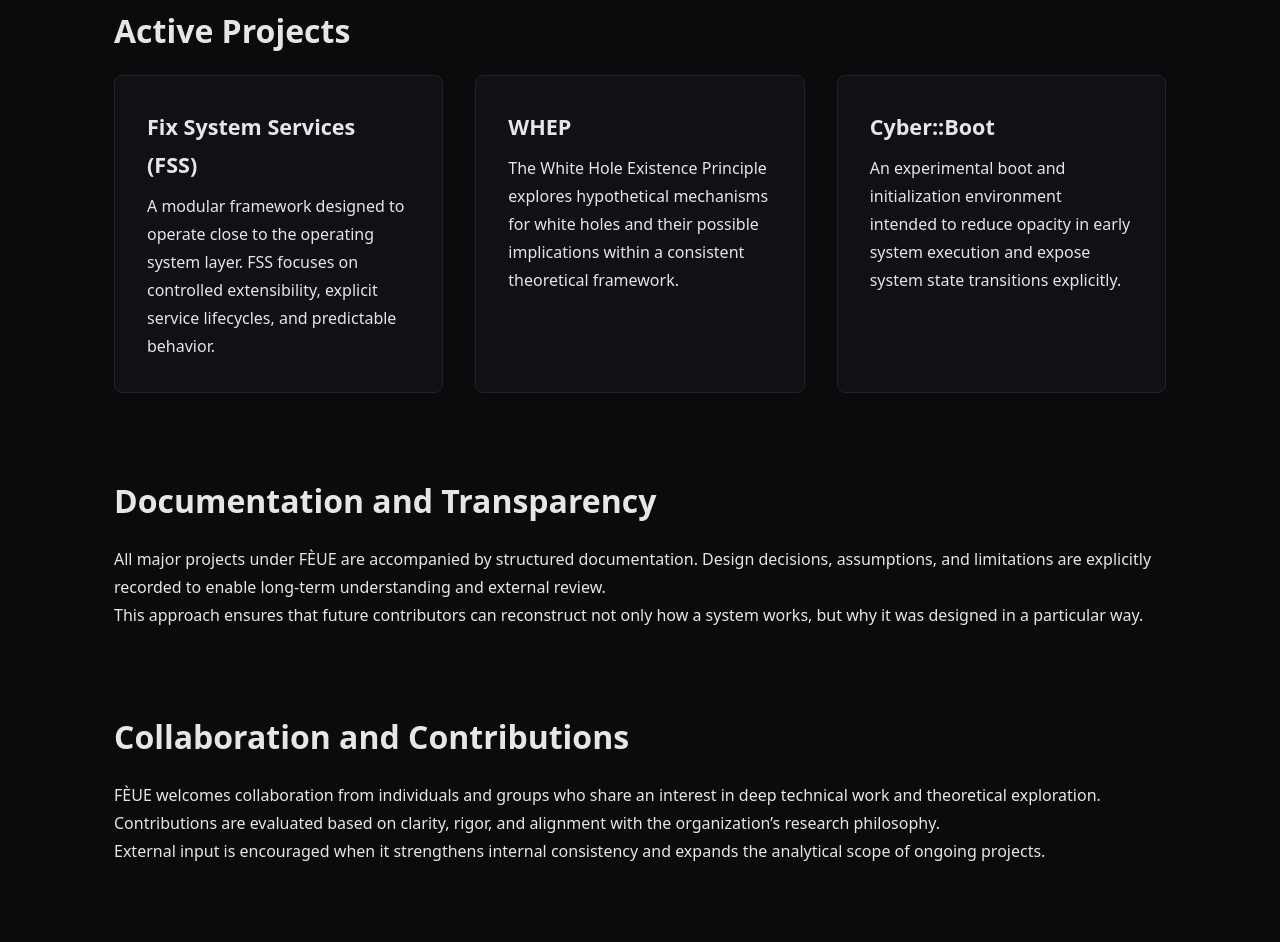
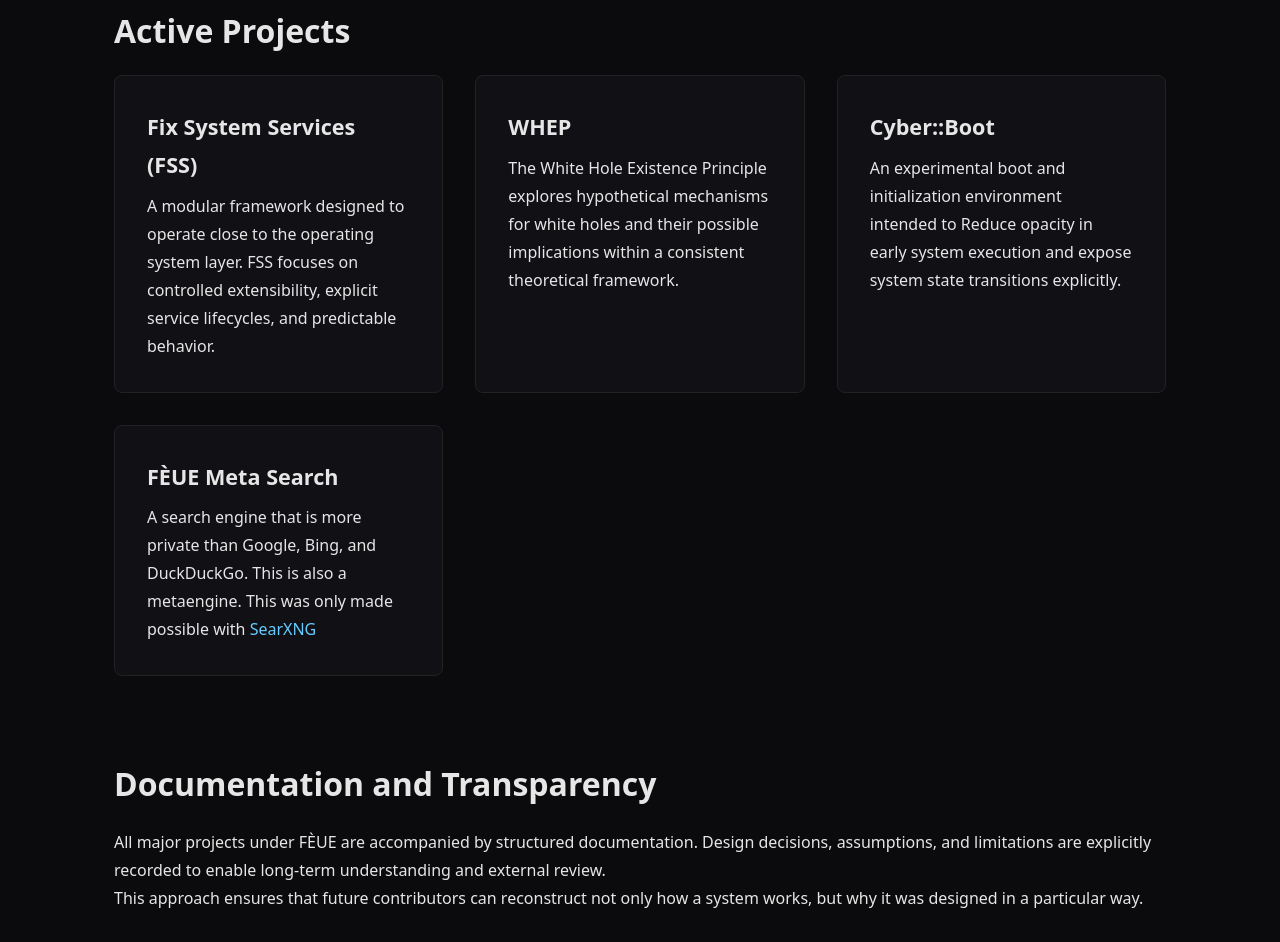
Before and after one commit to FEUE256/start, a plain HTML site: page src/html/index.html in a window 1280 px wide. Shown: the part 1589-2531 px from the top of the page. Drawn offline with Linux system fonts and the light colour scheme.

Commit message:
Update index.html

```diff
--- a/src/html/index.html
+++ b/src/html/index.html
@@ -279,8 +279,17 @@
                 <h3>Cyber::Boot</h3>
                 <p>
                     An experimental boot and initialization environment intended to
-                    reduce opacity in early system execution and expose system state
+                    Reduce opacity in early system execution and expose system state
                     transitions explicitly.
+                </p>
+            </div>
+
+            <div class="card">
+                <h3>FÈUE Meta Search</h3>
+                <p>
+                    A search engine that is more private than Google, Bing, and DuckDuckGo.
+                    This is also a metaengine.
+                    This was only made possible with <a href="github.com/searxng/searxng">SearXNG</a>
                 </p>
             </div>
         </div>
```
